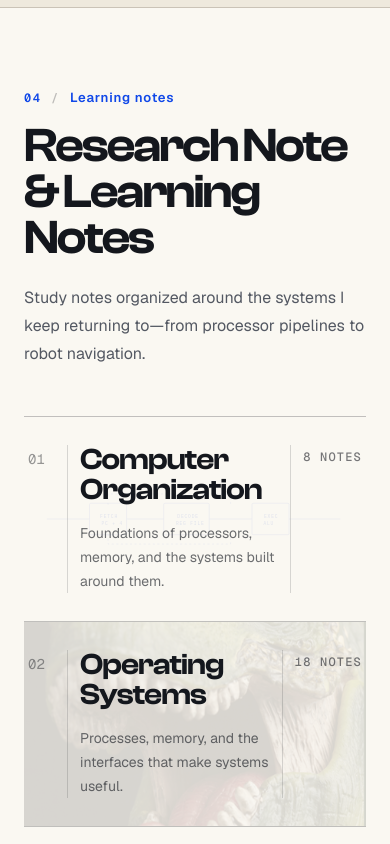
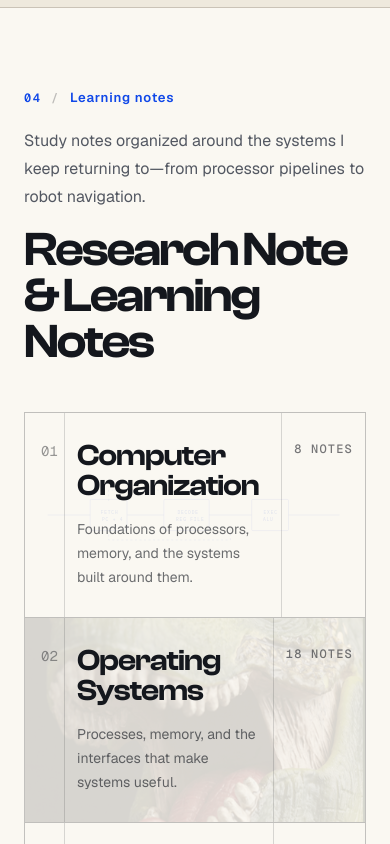
Before and after one commit to johnson931128/johnson931128.github.io, a Next.js app: page / in a window 390 px wide. Shown: the part 2640-3484 px from the top of the page. Built offline with nearby package versions, Linux system fonts and the light colour scheme.

Commit message:
fix: align hero copy and clarify notes grid

```diff
--- a/src/app/globals.css
+++ b/src/app/globals.css
@@ -357,6 +357,12 @@
   animation: hero-copy-right-in 650ms 260ms cubic-bezier(0.22, 1, 0.36, 1) both;
 }
 
+@media (min-width: 768px) {
+  .hero-about-copy {
+    padding-left: clamp(1.5rem, 2vw, 2.5rem);
+  }
+}
+
 .hero-wordmark {
   display: flex;
   align-items: center;
@@ -654,14 +660,22 @@
 }
 
 .knowledge-row-grid {
+  min-height: inherit;
   grid-template-columns: 2.5rem minmax(0, 1fr) auto;
 }
 
 .knowledge-cell {
   min-width: 0;
+  padding-block: 1.75rem;
+}
+
+.learning-index {
+  border-right: 1px solid rgb(31 33 38 / 0.25);
+  border-left: 1px solid rgb(31 33 38 / 0.25);
 }
 
 .knowledge-number {
+  padding-left: 1rem;
   border-right: 1px solid rgb(31 33 38 / 0.16);
 }
 
@@ -671,7 +685,7 @@
 }
 
 .knowledge-meta {
-  padding-left: 0.75rem;
+  padding-inline: 0.75rem;
 }
 
 .knowledge-row:hover,
@@ -1393,16 +1407,16 @@
   }
 
   .portfolio-scenes[data-enhanced="true"] .notes-heading-group {
-    gap: 2rem;
     margin-bottom: clamp(1rem, 2.3vh, 1.6rem);
   }
 
   .portfolio-scenes[data-enhanced="true"] .notes-heading-group h2 {
     margin-top: 0.5rem;
     font-size: clamp(3rem, 5.1vw, 4.75rem);
-  }
-
-  .portfolio-scenes[data-enhanced="true"] .notes-heading-group > p {
+    white-space: nowrap;
+  }
+
+  .portfolio-scenes[data-enhanced="true"] .notes-heading-meta > p {
     font-size: 0.9rem;
     line-height: 1.6;
   }
@@ -1415,7 +1429,7 @@
 
   .portfolio-scenes[data-enhanced="true"] .knowledge-row {
     min-height: 0;
-    padding: clamp(0.8rem, 1.7vh, 1.2rem) 1.25rem;
+    padding: 0;
   }
 
   .portfolio-scenes[data-enhanced="true"] .knowledge-row-grid {
@@ -1428,7 +1442,11 @@
   }
 
   .portfolio-scenes[data-enhanced="true"] .knowledge-meta {
-    padding-left: clamp(1rem, 1.6vw, 1.35rem);
+    padding-inline: clamp(1rem, 1.6vw, 1.35rem);
+  }
+
+  .portfolio-scenes[data-enhanced="true"] .knowledge-cell {
+    padding-block: clamp(0.8rem, 1.7vh, 1.2rem);
   }
 
   .portfolio-scenes[data-enhanced="true"] .knowledge-title {
@@ -1521,7 +1539,7 @@
     font-size: 3.35rem;
   }
 
-  .portfolio-scenes[data-enhanced="true"] .notes-heading-group > p {
+  .portfolio-scenes[data-enhanced="true"] .notes-heading-meta > p {
     font-size: 0.82rem;
   }
 
@@ -1605,6 +1623,10 @@
 
   .learning-layout {
     padding-top: 5rem;
+  }
+
+  .learning-notes-title {
+    white-space: normal;
   }
 
   .knowledge-number {
--- a/src/components/portfolio/hero-section.tsx
+++ b/src/components/portfolio/hero-section.tsx
@@ -59,7 +59,7 @@ export default function HeroSection() {
         </div>
 
         <div className="hero-copy-right flex items-end pb-16 md:items-center md:pb-0 md:pl-[15%] lg:pl-[18%]">
-          <div className="hero-about-copy max-w-lg md:pl-[clamp(1.5rem,2vw,2.5rem)]">
+          <div className="hero-about-copy max-w-lg">
             <p className="section-kicker">
               <span>01</span> About
             </p>
--- a/src/components/portfolio/learning-notes-section.tsx
+++ b/src/components/portfolio/learning-notes-section.tsx
@@ -16,18 +16,18 @@ export default function LearningNotesSection() {
       className="learning-notes-section full-bleed relative scroll-mt-0 overflow-hidden bg-[#faf8f2]"
     >
       <div className="learning-layout mx-auto max-w-7xl px-6 py-24 sm:px-10 sm:py-28 lg:px-14 lg:py-36">
-        <div className="notes-heading-group mb-12 grid gap-6 md:grid-cols-[1fr_minmax(18rem,0.7fr)] md:items-end">
-          <div>
+        <div className="notes-heading-group mb-12">
+          <div className="notes-heading-meta grid gap-5 md:grid-cols-[1fr_minmax(18rem,0.7fr)] md:items-end">
             <p className="section-kicker">
               <span>04</span> Learning notes
             </p>
-            <h2 id="learning-notes-heading" className="font-display mt-4 max-w-4xl text-5xl leading-[0.95] tracking-[-0.045em] sm:text-6xl lg:text-7xl">
-              Research Note &amp; Learning Notes
-            </h2>
+            <p className="max-w-lg text-base leading-7 text-muted-foreground md:justify-self-end">
+              Study notes organized around the systems I keep returning to—from processor pipelines to robot navigation.
+            </p>
           </div>
-          <p className="max-w-lg text-base leading-7 text-muted-foreground md:justify-self-end">
-            Study notes organized around the systems I keep returning to—from processor pipelines to robot navigation.
-          </p>
+          <h2 id="learning-notes-heading" className="learning-notes-title font-display mt-4 text-5xl leading-[0.95] tracking-[-0.045em] sm:text-6xl lg:text-7xl">
+            Research Note &amp; Learning Notes
+          </h2>
         </div>
 
         <div className="learning-index notes-rule border-t border-foreground/25">
@@ -36,7 +36,7 @@ export default function LearningNotesSection() {
               key={subject.slug}
               href={`/notes/${subject.slug}`}
               data-subject={subject.slug}
-              className="knowledge-row group relative block min-h-48 overflow-hidden border-b border-foreground/25 px-1 py-7 focus-visible:outline-none focus-visible:ring-2 focus-visible:ring-inset focus-visible:ring-ring sm:min-h-56 sm:px-5 sm:py-9"
+              className="knowledge-row group relative block min-h-48 overflow-hidden border-b border-foreground/25 focus-visible:outline-none focus-visible:ring-2 focus-visible:ring-inset focus-visible:ring-ring sm:min-h-56"
             >
               <span
                 className="knowledge-art absolute inset-0 transition-[opacity,filter,transform] duration-700 ease-[cubic-bezier(0.22,1,0.36,1)] group-hover:scale-[1.035] group-focus-visible:scale-[1.035] motion-reduce:transition-none motion-reduce:group-hover:scale-100 motion-reduce:group-focus-visible:scale-100"
@@ -48,7 +48,7 @@ export default function LearningNotesSection() {
               <span className="knowledge-accent-line absolute inset-y-0 left-0 w-1 origin-bottom scale-y-0 bg-primary transition-transform duration-500 ease-[cubic-bezier(0.22,1,0.36,1)] group-hover:scale-y-100 group-focus-visible:scale-y-100 motion-reduce:transition-none" aria-hidden />
 
               <span className="knowledge-row-grid relative grid items-stretch">
-                <span className="knowledge-cell knowledge-number flex items-start pt-1 font-mono text-sm tabular-nums text-[#d54b22] transition-transform duration-500 group-hover:translate-x-1 group-focus-visible:translate-x-1 motion-reduce:transition-none">
+                <span className="knowledge-cell knowledge-number flex items-start font-mono text-sm tabular-nums text-[#d54b22]">
                   {String(index + 1).padStart(2, "0")}
                 </span>
                 <span className="knowledge-cell knowledge-copy">
@@ -71,7 +71,7 @@ export default function LearningNotesSection() {
                     </span>
                   </span>
                 </span>
-                <span className="knowledge-cell knowledge-meta flex items-start justify-end gap-3 pt-1 text-right transition-transform duration-500 delay-75 group-hover:-translate-x-1 group-focus-visible:-translate-x-1 motion-reduce:transition-none">
+                <span className="knowledge-cell knowledge-meta flex items-start justify-end gap-3 text-right">
                   <span className="whitespace-nowrap font-mono text-xs font-medium uppercase tracking-[0.1em] text-foreground/58 sm:text-sm">
                     {subject.notes.length} notes
                   </span>
```
